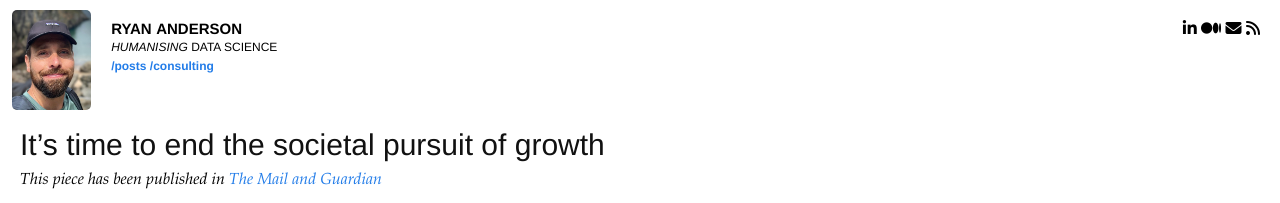
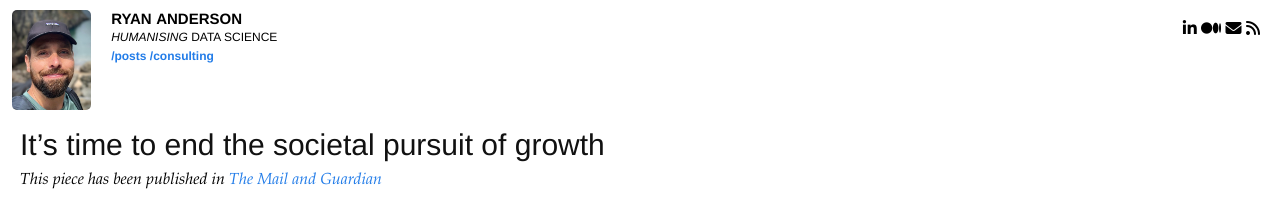
Before and after one commit to ryan-anderson-ds/ryan-anderson-ds.github.io, a Jekyll site: the page built from index.html, in a window 1280 px wide. Shown: the top 203 px of the page. Built offline with Jekyll 4.4.1, drawn with Linux system fonts in a browser that asks for light colours.

Commit message:
Update base.scss

```diff
--- a/css/base.scss
+++ b/css/base.scss
@@ -40,7 +40,7 @@
     text-transform: uppercase;
     display:inline-block;
     margin-left: 20px;
-    margin-top: 10px;
+    margin-top: 25xpx;
     position: absolute;
     #fname {
       padding-left: 1px;
```
